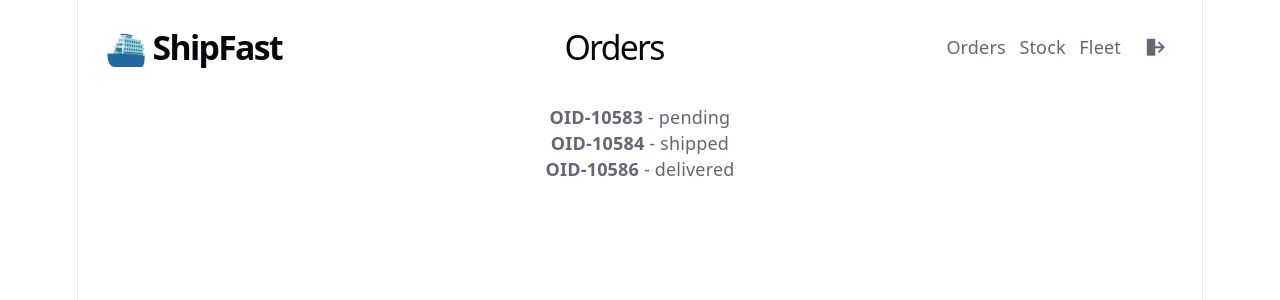
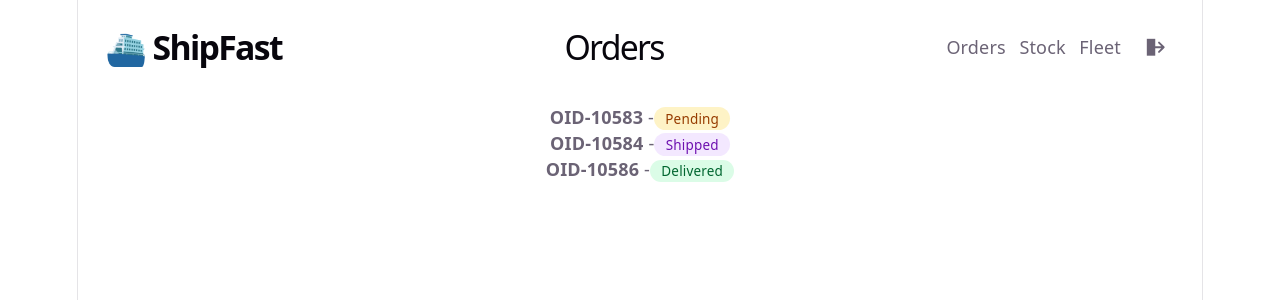
Before and after one commit to michaelcjefferson/order-flow-dashboard, a React (Vite) app: page /orders in a window 1280 px wide. Shown: the top 300 px of the page. Built offline with nearby package versions, Linux system fonts and the light colour scheme.

Commit message:
Feat: create OrderStatusBadge

```diff
--- a/src/features/orders/components/OrderStatusBadge.tsx
+++ b/src/features/orders/components/OrderStatusBadge.tsx
@@ -0,0 +1,23 @@
+import clsx from "clsx";
+import { OrderStatus } from "../types/order.types";
+
+interface Props {
+  status: OrderStatus;
+}
+
+export default function OrderStatusBadge({ status }: Props) {
+  return (
+    <span className={
+      clsx('inline-flex items-center px-2.5 py-0.5 rounded-full text-xs font-medium',
+        {
+          'bg-amber-100 text-amber-800': status === OrderStatus.Pending,
+          'bg-blue-100 text-blue-800': status === OrderStatus.Processing,
+          'bg-purple-100 text-purple-800': status === OrderStatus.Shipped,
+          'bg-green-100 text-green-800': status === OrderStatus.Delivered,
+          'bg-red-100 text-red-800': status === OrderStatus.Cancelled,
+        }
+      )}>
+      {status.charAt(0).toUpperCase() + status.slice(1)}
+    </span>
+  );
+}
--- a/src/features/orders/pages/OrdersPage.tsx
+++ b/src/features/orders/pages/OrdersPage.tsx
@@ -1,6 +1,7 @@
 import { useMemo } from "react";
 import { useOrdersStore } from "../state/ordersStore";
 import type { Order } from "../types/order.types";
+import OrderStatusBadge from "../components/OrderStatusBadge";
 
 function OrdersPage() {
   const byID = useOrdersStore(s => s.byID);
@@ -12,7 +13,9 @@ function OrdersPage() {
   return (
     <div>
       {allOrders.map((order: Order) => (
-        <div key={order.id}><strong>{order.id}</strong> - {order.status}</div>
+        <div key={order.id}><strong>{order.id}</strong> -
+        <OrderStatusBadge status={order.status} />
+        </div>
       ))}
     </div>
   )
```
